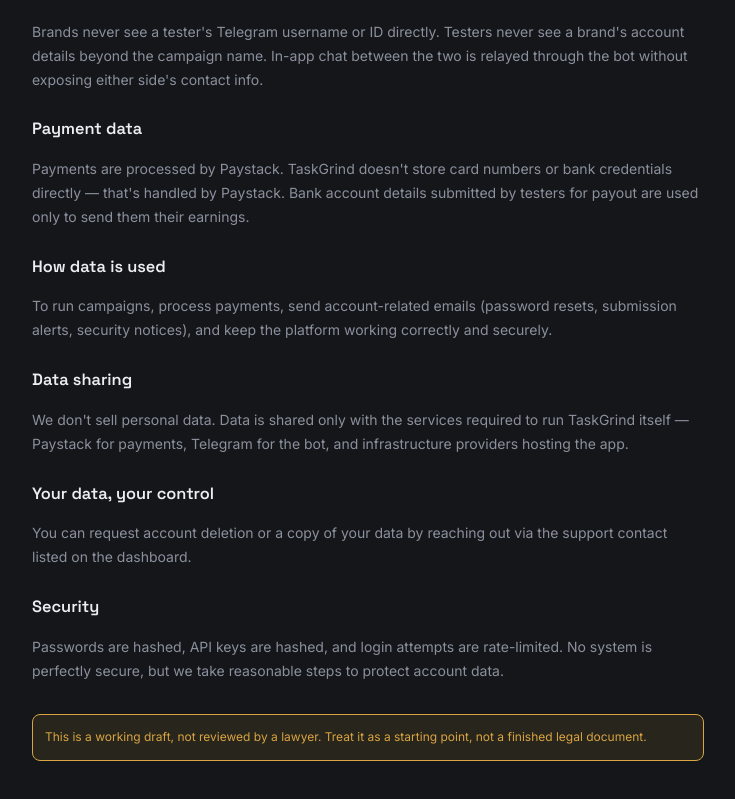
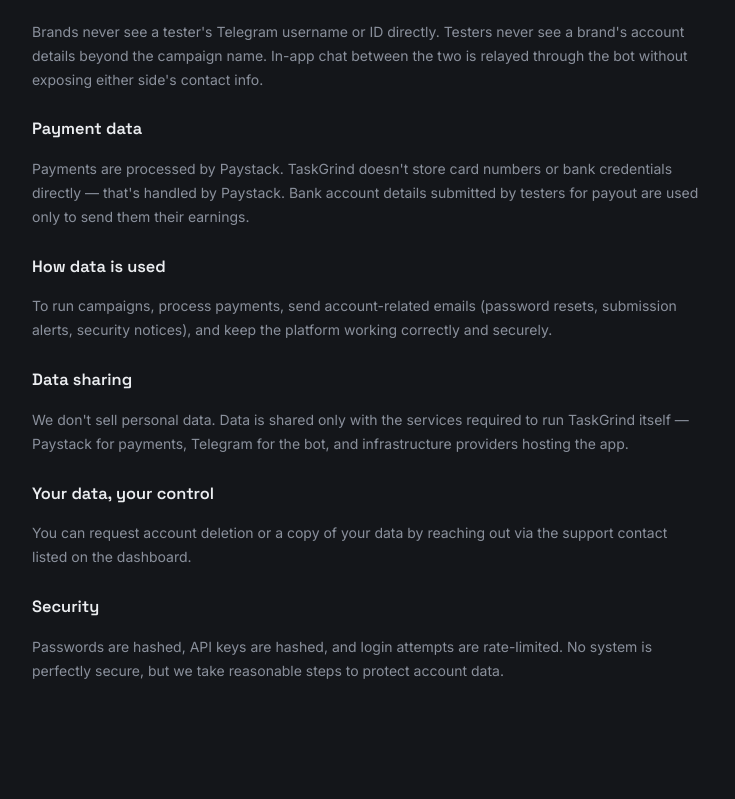
Before and after one commit to TimmeyB/tgd-web-base, a Next.js app: page /privacy in a window 1280 px wide. Shown: the part 369-1168 px from the top of the page, without its empty margins (272-1007 px from the left). After the commit the page ends 1145 px from the top, so only its background shows below. Built offline with nearby package versions, Linux system fonts and the light colour scheme.

Commit message:
Update page.jsx

```diff
--- a/app/privacy/page.jsx
+++ b/app/privacy/page.jsx
@@ -28,9 +28,7 @@ export default function PrivacyPage() {
         <h3 style={{ color: 'var(--text)', marginTop: 24, marginBottom: 8 }}>Security</h3>
         <p>Passwords are hashed, API keys are hashed, and login attempts are rate-limited. No system is perfectly secure, but we take reasonable steps to protect account data.</p>
 
-        <p style={{ marginTop: 32, padding: 12, background: 'rgba(217,164,65,0.1)', border: '1px solid var(--amber)', borderRadius: 8, color: 'var(--amber)', fontSize: 12 }}>
-          This is a working draft, not reviewed by a lawyer. Treat it as a starting point, not a finished legal document.
-        </p>
+
       </div>
     </div>
   );
```
